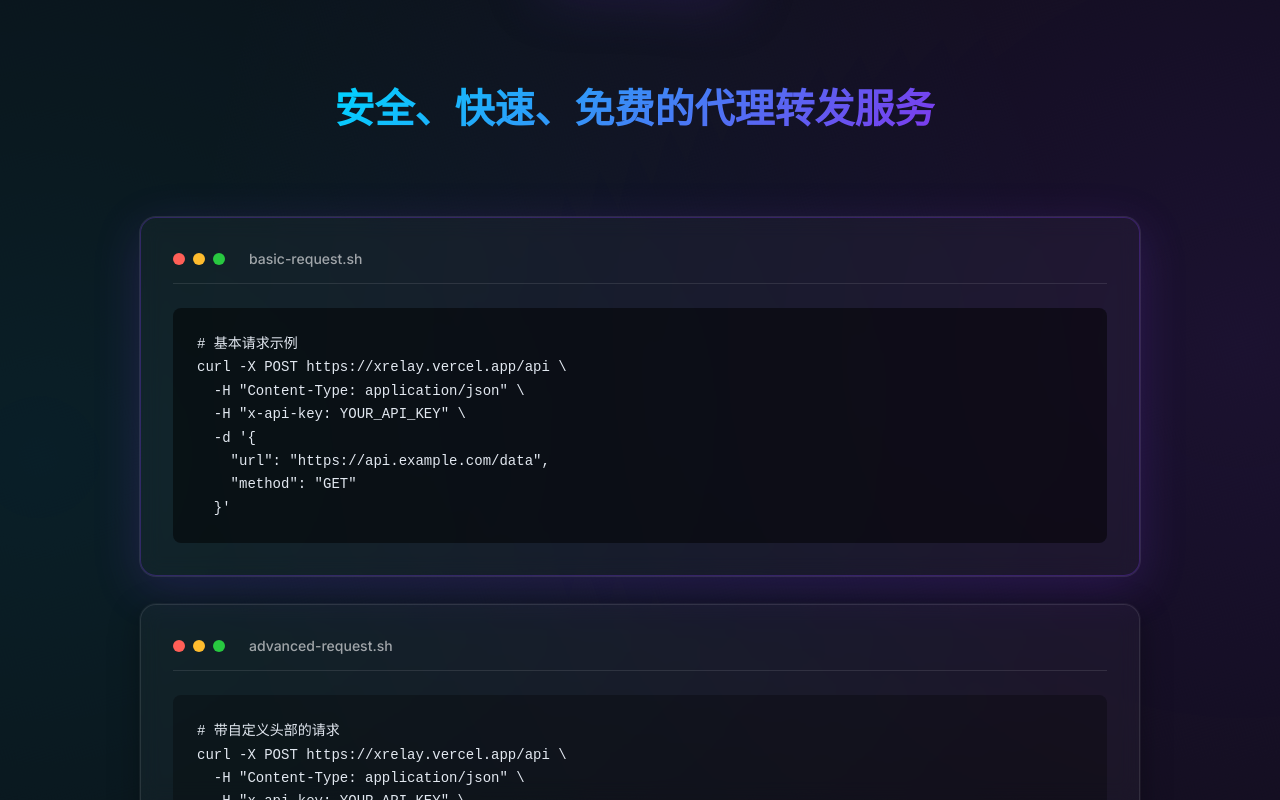
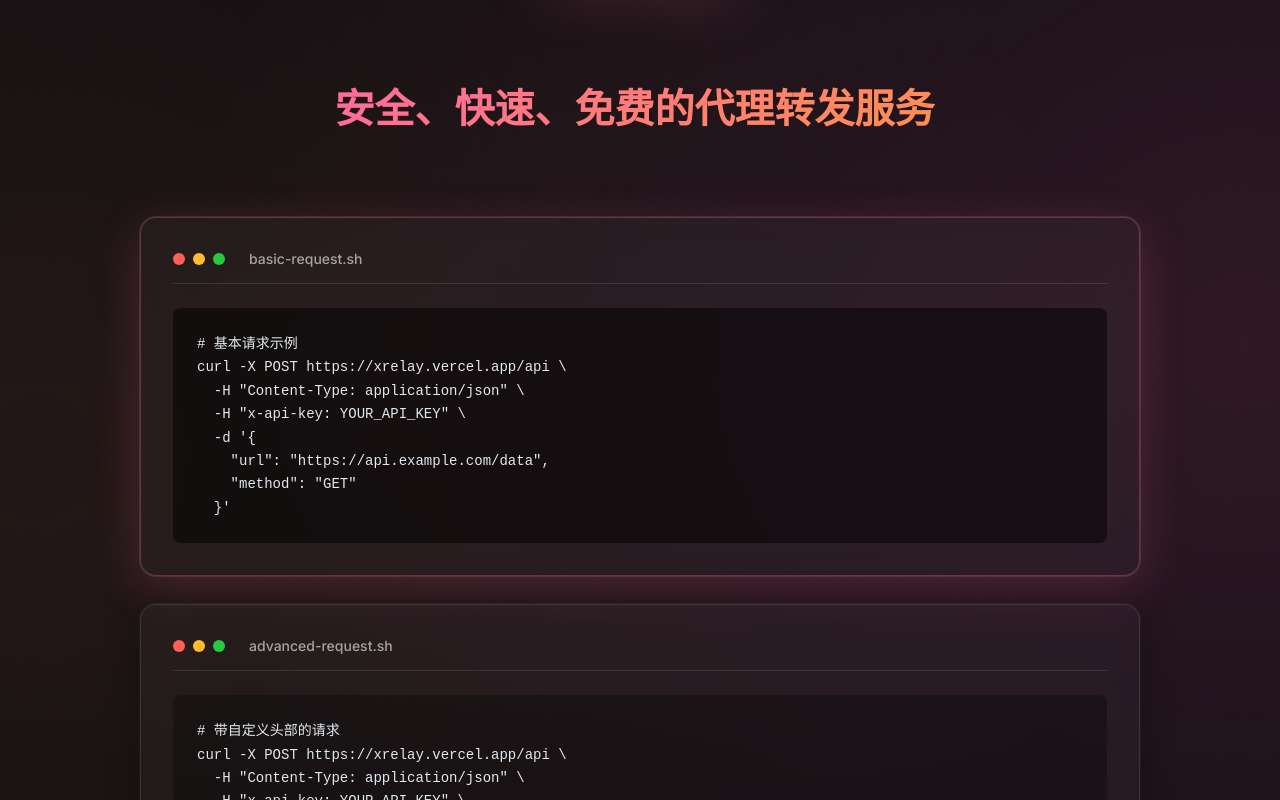
Before and after one commit to Kirky-X/xRelay, a Vue app: page / in a window 1280 px wide. In both pictures the pointer is over the element 640 px from the left and 823 px from the top of the page. Shown: the part 423-1223 px from the top of the page. Built offline with nearby package versions, Linux system fonts and the light colour scheme.

Commit message:
style: change theme color from blue-purple to pink-orange
- Update primary gradient from blue-purple (#00d4ff to #7c3aed) to pink-orange (#ff6b9d to #ff8e53)
- Update glow color from purple to pink
- Update all hover effects and background animations to match new theme

```diff
--- a/src/components/Home.vue
+++ b/src/components/Home.vue
@@ -155,8 +155,8 @@ onMounted(() => {
   left: -50%;
   width: 200%;
   height: 200%;
-  background: radial-gradient(circle at 30% 30%, rgba(124, 58, 237, 0.15) 0%, transparent 50%),
-              radial-gradient(circle at 70% 70%, rgba(0, 212, 255, 0.1) 0%, transparent 50%);
+  background: radial-gradient(circle at 30% 30%, rgba(255, 107, 157, 0.15) 0%, transparent 50%),
+              radial-gradient(circle at 70% 70%, rgba(255, 142, 83, 0.1) 0%, transparent 50%);
   animation: bgRotate 20s linear infinite;
 }
 
@@ -280,8 +280,8 @@ header {
 }
 
 .code-card:hover {
-  border-color: rgba(124, 58, 237, 0.3);
-  box-shadow: 0 12px 48px rgba(124, 58, 237, 0.2),
+  border-color: rgba(255, 107, 157, 0.3);
+  box-shadow: 0 12px 48px rgba(255, 107, 157, 0.2),
               0 0 0 1px rgba(255, 255, 255, 0.1);
   transform: translateY(-4px);
 }
@@ -364,7 +364,7 @@ header {
 .repo-link:hover {
   border-color: transparent;
   transform: translateY(-2px);
-  box-shadow: 0 8px 24px rgba(124, 58, 237, 0.3);
+  box-shadow: 0 8px 24px rgba(255, 107, 157, 0.3);
 }
 
 .repo-link:hover::before {
@@ -398,8 +398,8 @@ header {
 }
 
 .repo-link-small:hover {
-  border-color: rgba(124, 58, 237, 0.5);
-  background: rgba(124, 58, 237, 0.1);
+  border-color: rgba(255, 107, 157, 0.5);
+  background: rgba(255, 107, 157, 0.1);
   transform: translateY(-2px);
 }
 
@@ -434,7 +434,7 @@ header {
 }
 
 .feature-card:hover {
-  border-color: rgba(124, 58, 237, 0.3);
+  border-color: rgba(255, 107, 157, 0.3);
   transform: translateY(-4px);
 }
 
--- a/src/style.css
+++ b/src/style.css
@@ -5,13 +5,13 @@
 }
 
 :root {
-  --primary-gradient: linear-gradient(135deg, #00d4ff 0%, #7c3aed 100%);
+  --primary-gradient: linear-gradient(135deg, #ff6b9d 0%, #ff8e53 100%);
   --bg-dark: #0a0a0f;
   --bg-card: rgba(255, 255, 255, 0.03);
   --text-primary: #ffffff;
   --text-secondary: rgba(255, 255, 255, 0.6);
   --border-color: rgba(255, 255, 255, 0.1);
-  --glow-color: rgba(124, 58, 237, 0.5);
+  --glow-color: rgba(255, 107, 157, 0.5);
 }
 
 body {
```
